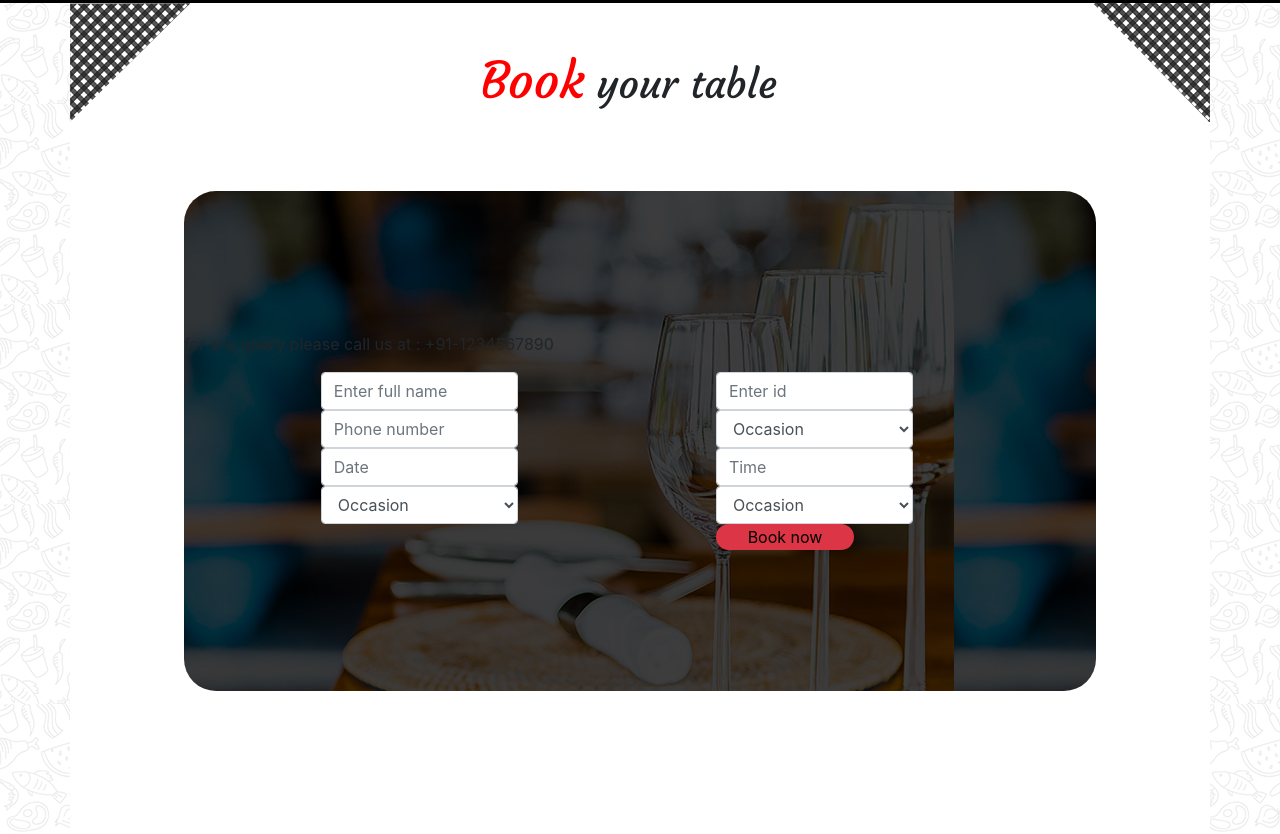
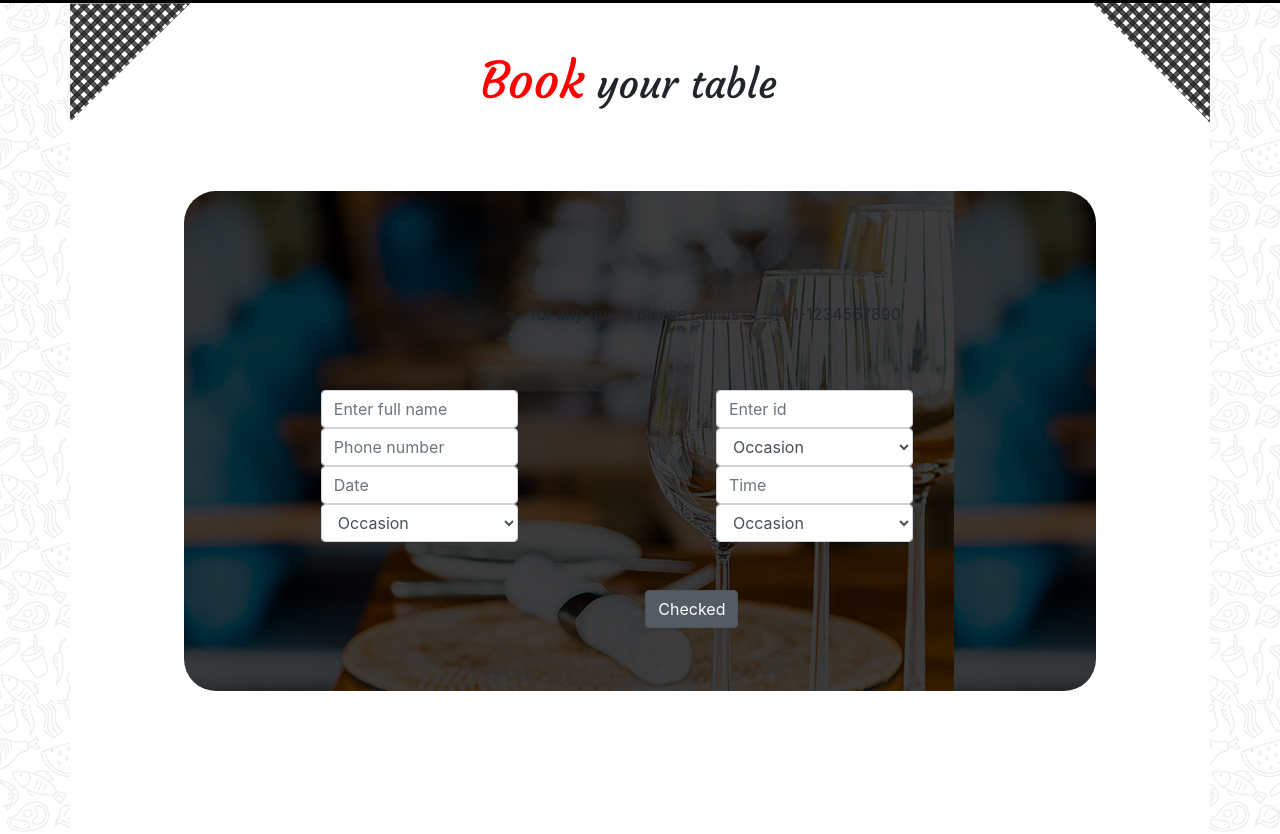
Before and after one commit to iderraz/DerrazIlias19_site_du_chef, a website: page index.html in a window 1280 px wide. Shown: the part 2696-3530 px from the top of the page. Drawn offline with nearby package versions, Linux system fonts and the light colour scheme.

Commit message:
dernier push

```diff
--- a/index.html
+++ b/index.html
@@ -288,11 +288,14 @@
       <img src="./public/img/box-bottom_right-grey.png" alt="">
       <img src="./public/img/box-bottom-left-grey.png" alt="">
 
-      <h1 class="pt-5"><span class="rouge">Book</span> your table</h1>
-      <div class="les-input d-flex flex-column">
-        <p>for any query please call us at : <span class="grosse">+91-1234567890</span></p>
+      <div id="Bookyourtable">
+        <h1 class="pt-5"><span class="rouge">Book</span> your table</h1>
+      </div>
+      <div class="les-input  ">
+
         <!--colonne-->
-        <div class="row">
+        <div class="row d-flex align-content-center ">
+          <p class="p-5">for any query please call us at : <span class="grosse">+91-1234567890</span></p>
           <div class="col-6 p-0">
             <input type="text" class="form-control w-50" placeholder="Enter full name" aria-label="Server">
             <input type="text" class="form-control w-50" placeholder="Phone number" aria-label="Server">
@@ -319,13 +322,13 @@
             </div>
             <!--colonne-->
 
-            <div>
-              <button class="bg-danger">Book now</button>
-            </div>
-
           </div>
 
-
+          <div class="btn-group-toggle mt-5 mr-5" data-toggle="buttons">
+            <label class="btn btn-secondary active">
+              <input type="checkbox" checked> Checked
+            </label>
+          </div>
 
 
         </div>
--- a/src/scss/modèles/_page-grise.scss
+++ b/src/scss/modèles/_page-grise.scss
@@ -41,8 +41,14 @@
                max-width: fit-content;
 
            }
+           #bookyourtable{
+               h1{
+                   color:white;
+               }
+           }
         .les-input{
             background-image: url(../img/book_table_bg.jpg);
+            background-repeat: no-repeat;
             display: flex;
             justify-content: center;
             height: 500px;
@@ -59,16 +65,17 @@
                     display: flex;
                     flex-direction: column;
                 }
+                button{
+                    text-align: center;
+                    width: 35%;
+                    border-radius: 2em/2em;
+                    border: none;
+                    margin-right: 60%;
+
+                }
 
             }
-            button{
-                text-align: center;
-                width: 35%;
-                border-radius: 2em/2em;
-                border: none;
 
-
-            }
 
         }
 
```
